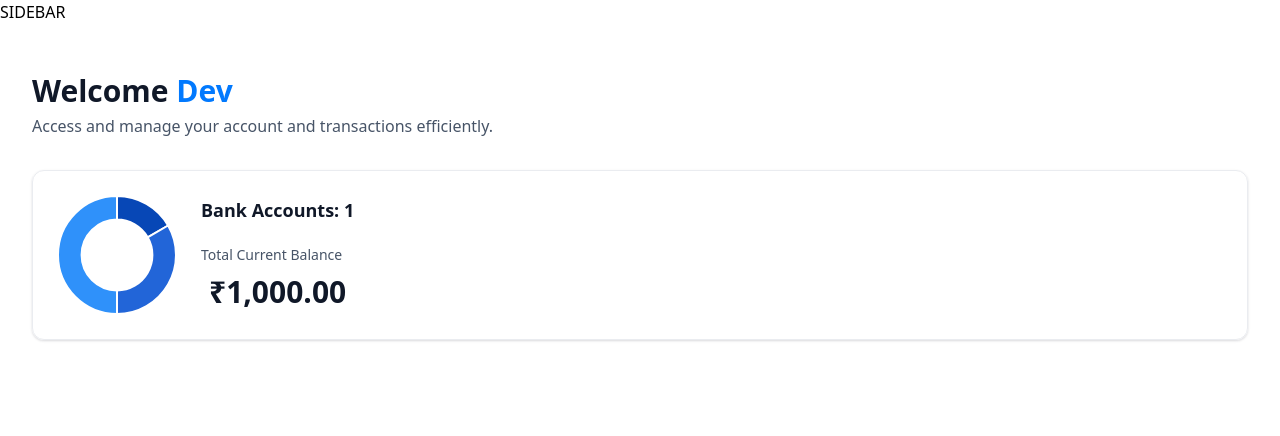
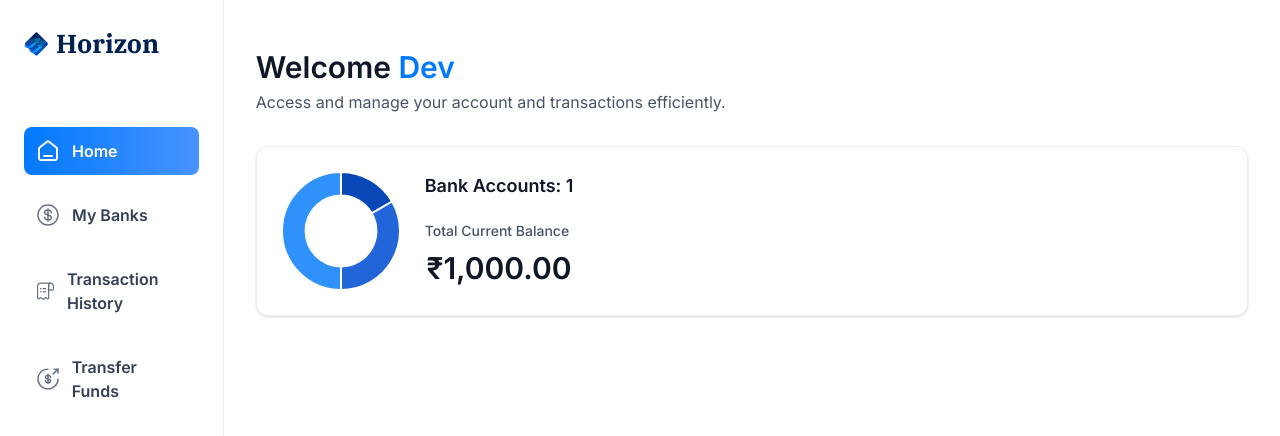
Before and after one commit to Devs7026/Banking-App, a Next.js app in the folder banking_app/: page / in a window 1280 px wide. Shown: the top 436 px of the page. Built offline with nearby package versions, Linux system fonts and the light colour scheme.

Commit message:
Done till Implementing Mobile Nav

```diff
--- a/banking_app/app/(root)/layout.tsx
+++ b/banking_app/app/(root)/layout.tsx
@@ -1,14 +1,27 @@
+import MobileNav from "@/components/MobileNav";
+import Sidebar from "@/components/Sidebar";
+import Image from "next/image";
 
 export default function RootLayout({
   children,
 }: Readonly<{
   children: React.ReactNode;
 }>) {
+  const loggedIn = { firstName: 'Dev', lastName: 'Srijit' }
+
   return (
     <>
-     <main>
-    SIDEBAR
-    {children}
+     <main className="flex h-screen w-full font-inter">
+      <Sidebar user={loggedIn} />
+      <div className='flex size-full flex-col'>
+        <div className='root-layout'>
+          <Image src="/icons/logo.svg" alt="menu icon" width={30} height={30} />
+          <div>
+            <MobileNav user={loggedIn} />
+          </div>
+        </div>
+        {children}
+      </div>
  </main>
     </>
 
--- /dev/null
+++ b/banking_app/components/MobileNav.tsx
@@ -0,0 +1,11 @@
+import React from 'react'
+
+const MobileNav = ({user}: MobileNavProps) => {
+  return (
+    <div>
+      MobileNav
+    </div>
+  )
+}
+
+export default MobileNav
--- /dev/null
+++ b/banking_app/components/Sidebar.tsx
@@ -0,0 +1,51 @@
+'use client'
+import Link from "next/link";
+import Image from "next/image";
+import { cn } from "@/lib/utils";
+import { sidebarLinks } from "@/constants";
+import { usePathname } from "next/navigation";
+
+const Sidebar = ({user}: SidebarProps) => {
+    const pathname = usePathname();
+  return (
+  <section className='sidebar'>
+    <nav className='flex flex-col gap-4'>
+        <Link href="/" className="mb-12 cursor-pointer flex items-center gap-2">
+            <Image src="/icons/logo.svg" alt="Horizon logo"
+            width={34}
+            height={34}
+            className="size-[24px]
+            max-xl:size-14" />
+            <h1 className='sidebar-logo'>Horizon</h1>
+        </Link>
+        {sidebarLinks.map((item) => {
+            const  isActive = pathname === item.route || pathname.startsWith(`${item.route}/`);
+            return(
+                <Link href={item.route} key={item.label} className={cn('sidebar-link', {'bg-bank-gradient': isActive})}
+                >
+                    <div className='relative size-6'>
+                        <Image src={item.imgURL}
+                        alt={item.label}
+                        fill
+                        className={cn({
+                            'brightness-[3] invert-0': isActive
+                        })}
+                        />
+                    </div>
+                    <p className={cn(
+                        'sidebar-label',{
+                        '!text-white': isActive
+        })}>
+                        {item.label}
+                    </p>
+                </Link>
+            )
+        })}
+        USER
+    </nav>
+    FOOTER
+  </section>
+)
+}
+
+export default Sidebar;
```
